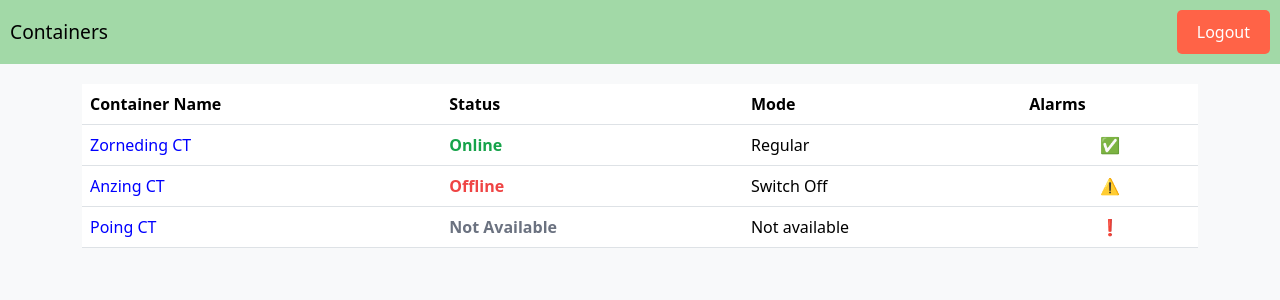
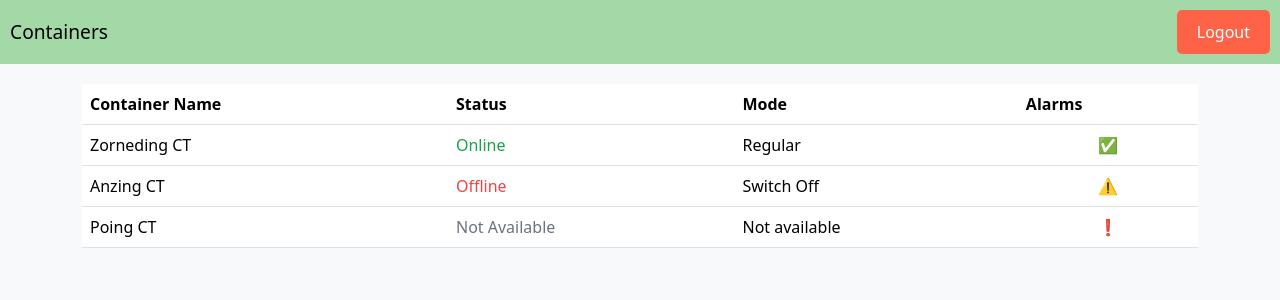
Before and after one commit to shinydidde/energy-saving-portal, a Next.js app: page /containers in a window 1280 px wide. Shown: the top 300 px of the page. Built offline with nearby package versions, Linux system fonts and the light colour scheme; sample sign-in values are in the browser's storage.

Commit message:
poc changes

```diff
--- a/pages/container-details.tsx
+++ b/pages/container-details.tsx
@@ -137,12 +137,10 @@ export default function ContainerDetails() {
                                 onClick={toggleControl}
                                 style={{ cursor: 'pointer' }}
                             >
-                                <span style={{ color: 'white', fontSize: '12px', marginLeft: control ? '25px' : '5px' }}>
-                                    {control ? 'ON' : 'OFF'}
-                                </span>
+                                <div className={styles.toggleCircle}></div>
                             </div>
+                        </div>
 
-                        </div>
                     </div>
 
                     {/* Main Content */}
--- a/pages/containers.tsx
+++ b/pages/containers.tsx
@@ -1,7 +1,7 @@
 import { useEffect, useState } from 'react';
 import { useRouter } from 'next/router';
 import Layout from '../components/Layout';
-import styles from '../styles/ContainerDetails.module.css'; // Import CSS module
+import styles from '../styles/Containers.module.css'; // Import CSS module
 
 export default function ContainersPage() {
   const router = useRouter();
@@ -53,7 +53,7 @@ export default function ContainersPage() {
               <tr key={index}>
                 <td
                   onClick={() => handleRowClick(container.name)}
-                  style={{ cursor: 'pointer', color: 'blue' }}
+                  style={{ cursor: 'pointer' }}
                 >
                   {container.name}
                 </td>
--- a/styles/ContainerDetails.module.css
+++ b/styles/ContainerDetails.module.css
@@ -59,15 +59,20 @@
   gap: 10px;
 }
 
+.control {
+  display: flex;
+  align-items: center;
+  gap: 10px;
+}
+
 .switch {
   width: 50px;
   height: 25px;
   border-radius: 15px;
-  position: relative;
   display: flex;
   align-items: center;
-  justify-content: flex-start;
-  transition: background-color 0.3s ease, justify-content 0.3s ease;
+  position: relative;
+  transition: background-color 0.3s ease;
 }
 
 .switch.on {
@@ -80,11 +85,13 @@
   justify-content: flex-start;
 }
 
-.switch span {
-  position: absolute;
-  font-size: 12px;
-  color: white;
-  font-weight: bold;
+.toggleCircle {
+  width: 20px;
+  height: 20px;
+  background-color: white;
+  border-radius: 50%;
+  box-shadow: 0 2px 4px rgba(0, 0, 0, 0.2);
+  transition: all 0.3s ease;
 }
 
 
@@ -166,7 +173,3 @@
 .offline {
   color: #ef4444; /* Red */
 }
-
-.yellow {
-  color: goldenrod;
-}
--- /dev/null
+++ b/styles/Containers.module.css
@@ -0,0 +1,15 @@
+.online {
+    color: #16a34a; /* Green */
+  }
+
+  .notAvailable {
+    color: #6b7280; /* Gray */
+  }
+
+  .offline {
+    color: #ef4444; /* Red */
+  }
+
+  .yellow {
+    color: goldenrod;
+  }
```
